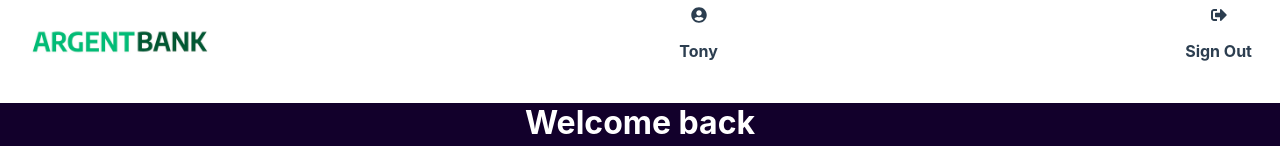
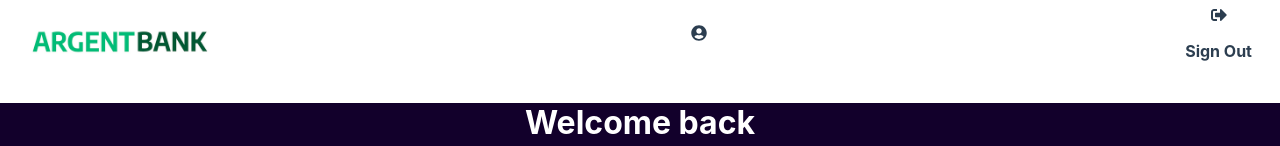
Before and after one commit to AmandaSrisourath/AmandaSrisourath_13_06102021, a React (Create React App) app: page /profile in a window 1280 px wide. Shown: the top 146 px of the page. Built offline with nearby package versions, Linux system fonts and the light colour scheme.

Commit message:
add useSelector for firstName

```diff
--- a/src/user/components/ProfileHeader.js
+++ b/src/user/components/ProfileHeader.js
@@ -4,16 +4,17 @@ import { FontAwesomeIcon } from "@fortawesome/react-fontawesome";
 import { faUserCircle } from "@fortawesome/free-solid-svg-icons";
 import { faSignOutAlt } from "@fortawesome/free-solid-svg-icons";
 import Logo from "../../assets/images/argentBankLogo.png";
-import { setToken } from "../userSlice";
-import { useDispatch } from "react-redux";
+import { setInfos, setToken } from "../userSlice";
+import { useDispatch, useSelector } from "react-redux";
 
 function ProfileHeader() {
     const dispatch = useDispatch();
     const history = useHistory();
+    const firstName = useSelector((state) => state.user.infos.firstName);
 
-    const onSubmit = async (e) => {
-        e.preventDefault();
+    const onSignOut = () => {
         dispatch(setToken(''));
+        dispatch(setInfos({}));
         history.push("/");
     }
 
@@ -26,10 +27,10 @@ function ProfileHeader() {
 
             <Link to={`/profile`} className="main-nav-item">
                 <FontAwesomeIcon icon={faUserCircle} />
-                <p>Tony</p>
+                <p>{firstName}</p>
             </Link>
 
-            <div onClick={onSubmit} className="main-nav-item">
+            <div onClick={onSignOut} className="main-nav-item">
                 <FontAwesomeIcon icon={faSignOutAlt} />
                 <p>Sign Out</p>
             </div>
```
